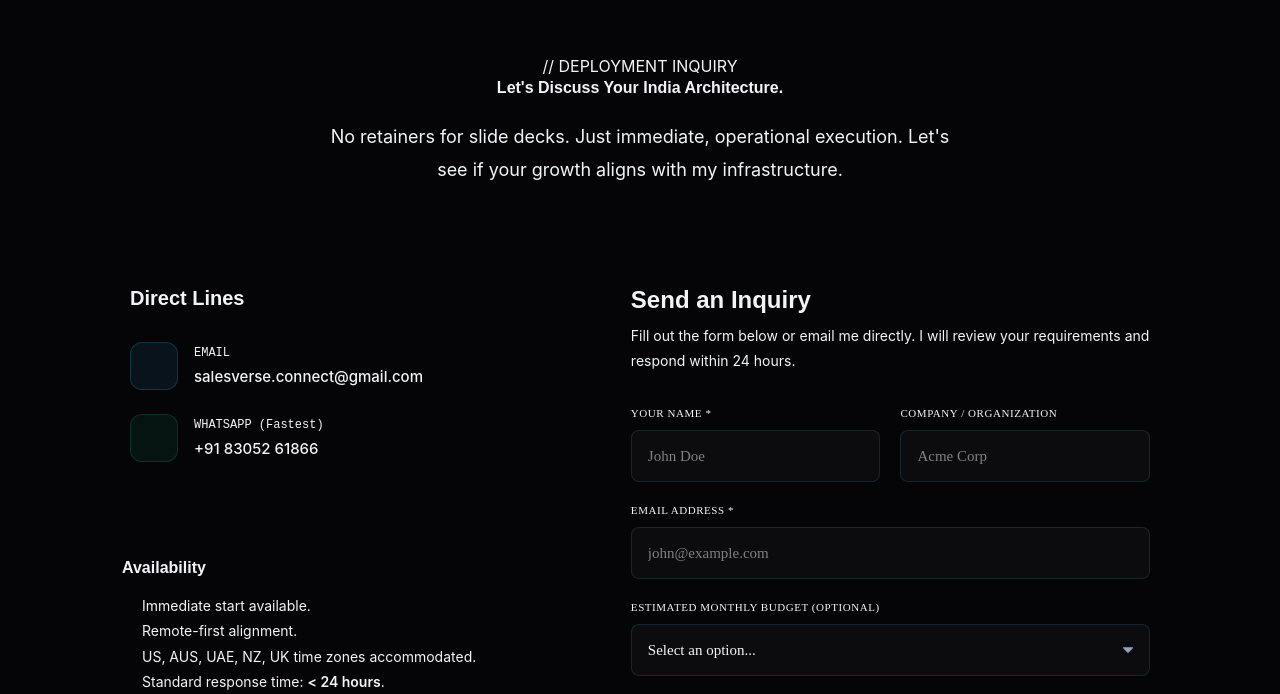
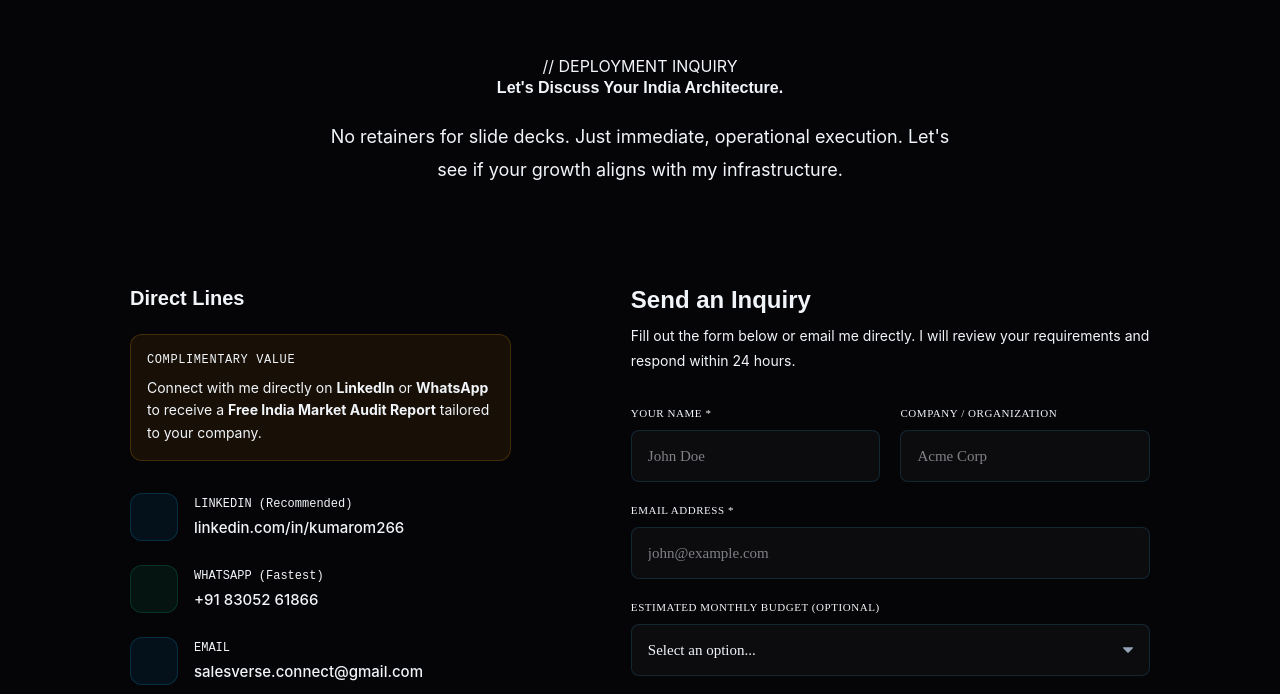
Before and after one commit to OMKUMAR226/om-executive-portfolio, a Next.js app: page /contact in a window 1280 px wide. Shown: the part 106-800 px from the top of the page. Built offline with nearby package versions, Linux system fonts and the light colour scheme.

Commit message:
feat: add Free India Market Audit offer to Contact page

```diff
--- a/app/contact/page.jsx
+++ b/app/contact/page.jsx
@@ -2,6 +2,24 @@
 
 import { useState } from 'react';
 import { Mail, MessageCircle, ArrowRight, Loader2, Send } from 'lucide-react';
+
+const Linkedin = ({ size = 24, color = "currentColor" }) => (
+  <svg
+    xmlns="http://www.w3.org/2000/svg"
+    width={size}
+    height={size}
+    viewBox="0 0 24 24"
+    fill="none"
+    stroke={color}
+    strokeWidth="2"
+    strokeLinecap="round"
+    strokeLinejoin="round"
+  >
+    <path d="M16 8a6 6 0 0 1 6 6v7h-4v-7a2 2 0 0 0-2-2 2 2 0 0 0-2 2v7h-4v-7a6 6 0 0 1 6-6z" />
+    <rect width="4" height="12" x="2" y="9" />
+    <circle cx="4" cy="4" r="2" />
+  </svg>
+);
 import GlassCard from '@/components/shared/GlassCard';
 import AnimatedHeading from '@/components/shared/AnimatedHeading';
 import SectionLabel from '@/components/shared/SectionLabel';
@@ -68,16 +86,23 @@ export default function ContactPage() {
             {/* Left: Direct Contact Info */}
             <div style={{ display: 'flex', flexDirection: 'column', gap: '24px' }}>
               <GlassCard variant="gold" style={{ padding: '40px' }}>
-                <h3 style={{ fontSize: '20px', color: 'var(--white)', marginBottom: '32px' }}>Direct Lines</h3>
+                <h3 style={{ fontSize: '20px', color: 'var(--white)', marginBottom: '24px' }}>Direct Lines</h3>
+
+                <div style={{ padding: '16px', background: 'rgba(245,158,11,0.08)', border: '1px solid rgba(245,158,11,0.2)', borderRadius: '12px', marginBottom: '32px' }}>
+                  <div style={{ fontSize: '12px', color: 'var(--gold)', fontFamily: "'JetBrains Mono', monospace", marginBottom: '8px', letterSpacing: '0.05em' }}>COMPLIMENTARY VALUE</div>
+                  <p style={{ fontSize: '14px', color: 'var(--slate-300)', margin: 0, lineHeight: 1.6 }}>
+                    Connect with me directly on <strong>LinkedIn</strong> or <strong>WhatsApp</strong> to receive a <strong style={{ color: 'var(--white)' }}>Free India Market Audit Report</strong> tailored to your company.
+                  </p>
+                </div>
 
                 <div style={{ display: 'flex', flexDirection: 'column', gap: '24px' }}>
-                  <a href="mailto:salesverse.connect@gmail.com" style={{ display: 'flex', alignItems: 'center', gap: '16px', textDecoration: 'none', color: 'inherit' }} className="contact-link">
-                    <div style={{ width: '48px', height: '48px', borderRadius: '12px', background: 'rgba(56,189,248,0.08)', border: '1px solid rgba(56,189,248,0.2)', display: 'flex', alignItems: 'center', justifyContent: 'center' }}>
-                      <Mail size={20} color="var(--sky)" />
+                  <a href="https://linkedin.com/in/kumarom266" target="_blank" rel="noopener noreferrer" style={{ display: 'flex', alignItems: 'center', gap: '16px', textDecoration: 'none', color: 'inherit' }} className="contact-link">
+                    <div style={{ width: '48px', height: '48px', borderRadius: '12px', background: 'rgba(14,165,233,0.08)', border: '1px solid rgba(14,165,233,0.2)', display: 'flex', alignItems: 'center', justifyContent: 'center' }}>
+                      <Linkedin size={20} color="var(--sky)" />
                     </div>
                     <div>
-                      <div style={{ fontSize: '12px', color: 'var(--slate-400)', fontFamily: "'JetBrains Mono', monospace", marginBottom: '4px' }}>EMAIL</div>
-                      <div style={{ fontSize: '15px', color: 'var(--white)', fontWeight: 500 }}>salesverse.connect@gmail.com</div>
+                      <div style={{ fontSize: '12px', color: 'var(--slate-400)', fontFamily: "'JetBrains Mono', monospace", marginBottom: '4px' }}>LINKEDIN (Recommended)</div>
+                      <div style={{ fontSize: '15px', color: 'var(--white)', fontWeight: 500 }}>linkedin.com/in/kumarom266</div>
                     </div>
                   </a>
 
@@ -88,6 +113,16 @@ export default function ContactPage() {
                     <div>
                       <div style={{ fontSize: '12px', color: 'var(--slate-400)', fontFamily: "'JetBrains Mono', monospace", marginBottom: '4px' }}>WHATSAPP (Fastest)</div>
                       <div style={{ fontSize: '15px', color: 'var(--white)', fontWeight: 500 }}>+91 83052 61866</div>
+                    </div>
+                  </a>
+
+                  <a href="mailto:salesverse.connect@gmail.com" style={{ display: 'flex', alignItems: 'center', gap: '16px', textDecoration: 'none', color: 'inherit' }} className="contact-link">
+                    <div style={{ width: '48px', height: '48px', borderRadius: '12px', background: 'rgba(14,165,233,0.08)', border: '1px solid rgba(14,165,233,0.2)', display: 'flex', alignItems: 'center', justifyContent: 'center' }}>
+                      <Mail size={20} color="var(--sky)" />
+                    </div>
+                    <div>
+                      <div style={{ fontSize: '12px', color: 'var(--slate-400)', fontFamily: "'JetBrains Mono', monospace", marginBottom: '4px' }}>EMAIL</div>
+                      <div style={{ fontSize: '15px', color: 'var(--white)', fontWeight: 500 }}>salesverse.connect@gmail.com</div>
                     </div>
                   </a>
                 </div>
```
